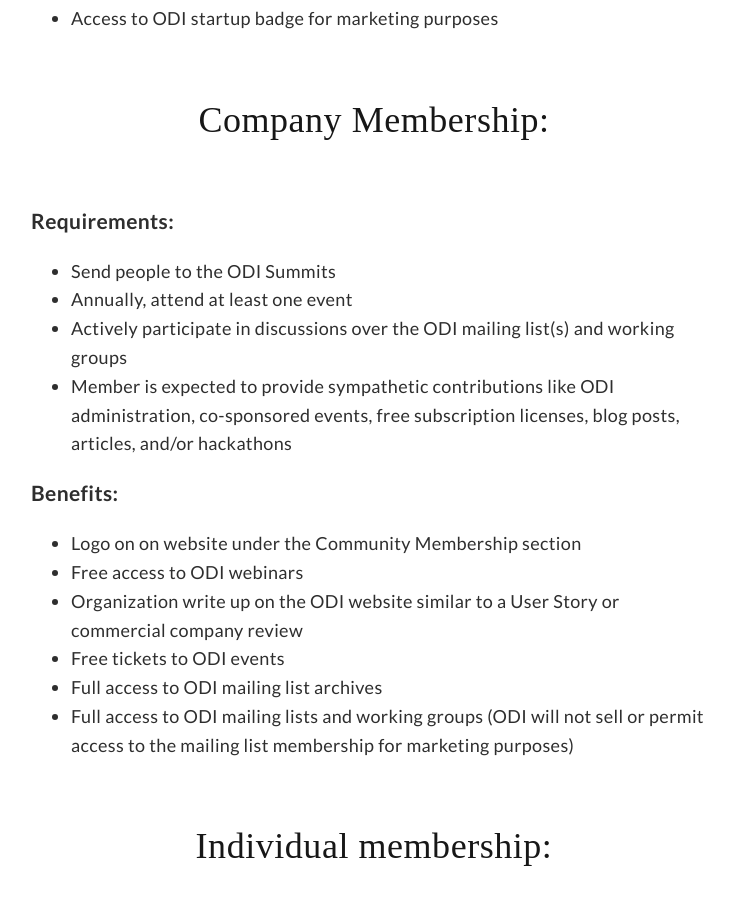
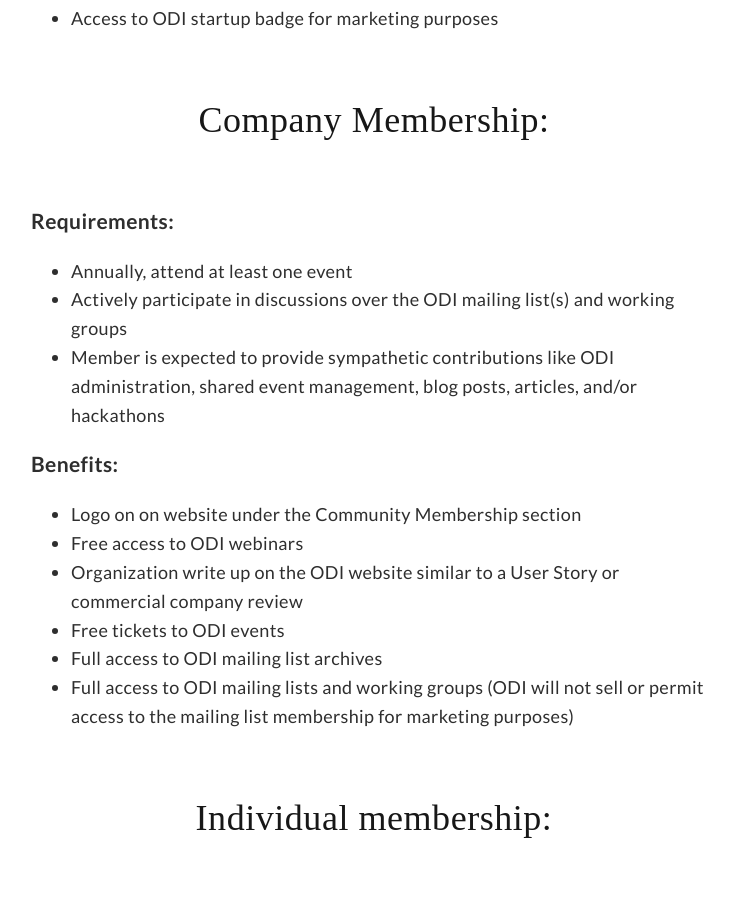
Before and after one commit to opendatainitiative/opendatainitiative.github.io, a Jekyll site: the page built from participation.md, in a window 1280 px wide and 900 px high, scrolled down 1404 px. Shown: the whole window, without its empty margins (266-1000 px from the left). Built offline with Jekyll 4.4.1, drawn with Linux system fonts in a browser that asks for light colours.

Commit message:
clean up membership text in community.md

```diff
--- a/participation.md
+++ b/participation.md
@@ -31,10 +31,10 @@ NOTE that ODI member, Lincoln Network is a 501(c)3 non-profit organization. Linc
 
 <h2><a name="membership">Company Membership:</a></h2>
 ### Requirements:
-* Send people to the ODI Summits
+<!--* Send people to the ODI Summits -->
 * Annually, attend at least one event
 * Actively participate in discussions over the ODI mailing list(s) and working groups
-* Member is expected to provide sympathetic contributions like ODI administration, co-sponsored events, free subscription licenses, blog posts, articles, and/or hackathons
+* Member is expected to provide sympathetic contributions like ODI administration, shared event management, blog posts, articles, and/or hackathons
 
 ### Benefits:
 * Logo on on website under the Community Membership section
```
